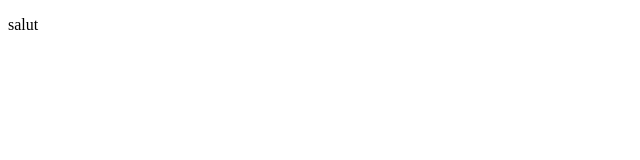
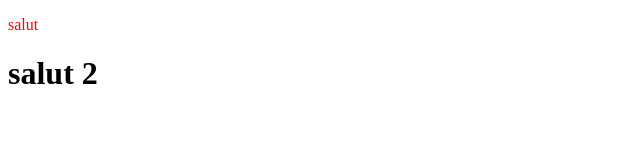
Before and after one commit to MikaLeDevWeb/location-voiture, a plain HTML site: page index.html in a window 1280 px wide. Shown: the whole page, without its empty margins (0-640 px from the left). Drawn offline with Linux system fonts and the light colour scheme.

Commit message:
version 2 page html

```diff
--- a/index.html
+++ b/index.html
@@ -6,6 +6,7 @@
     <title>Document</title>
 </head>
 <body>
-    <p>salut</p>
+    <p style="color: red;">salut</p>
+    <h1>salut 2</h1>
 </body>
 </html>
```
